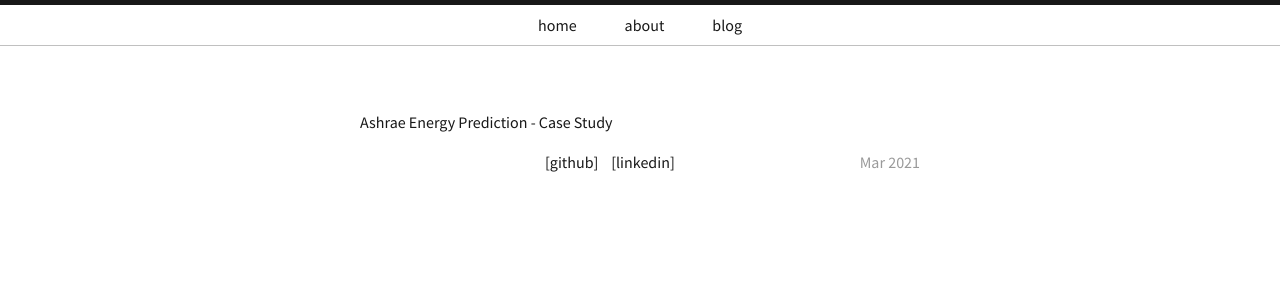
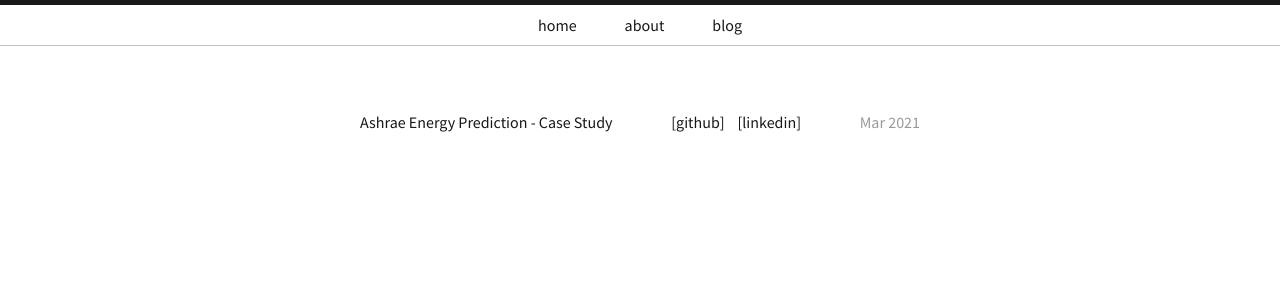
Before and after one commit to hssharadga/hssharadga.github.io, a Jekyll site: the page built from blog/index.html, in a window 1280 px wide. Shown: the top 300 px of the page. Built offline with Jekyll 4.4.1, drawn with Linux system fonts in a browser that asks for light colours; the list of posts is cut into pages by our own code.

Commit message:
Update _posts.scss

```diff
--- a/_sass/pages/_posts.scss
+++ b/_sass/pages/_posts.scss
@@ -22,6 +22,8 @@
 }
 
 .post-title {
+  display: flex;
+  float: left;
   margin-top: 0;
 
 }
```
